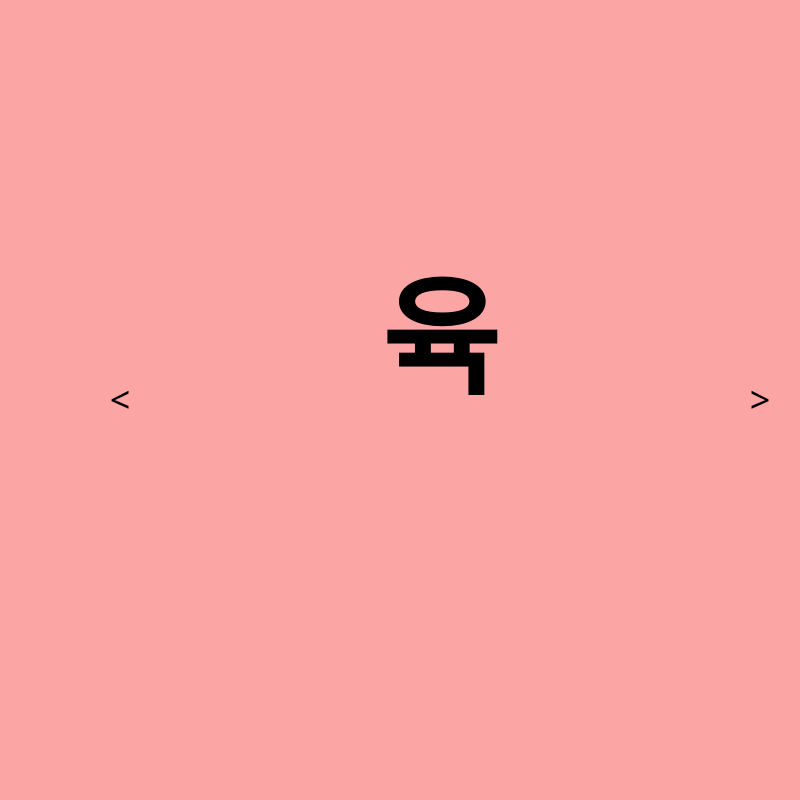
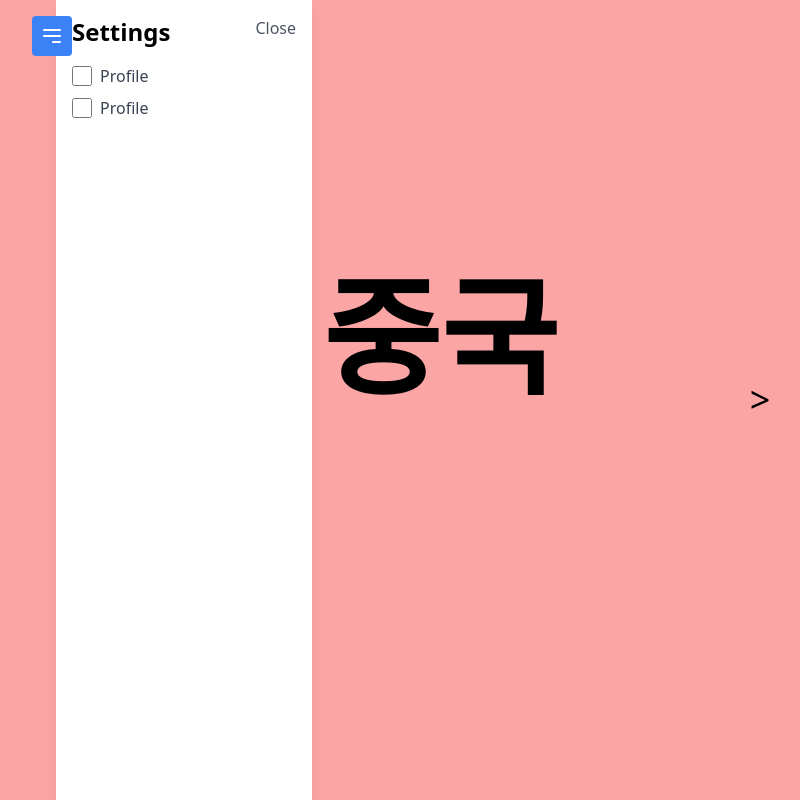
Before and after one commit to BenjiLee/flashcards, a React (Create React App) app: page / in a window 1280 px wide. Shown: the whole page, without its empty margins (200-1000 px from the left). Built offline with nearby package versions, Linux system fonts and the light colour scheme.

Commit message:
Refactor

```diff
--- a/src/App.tsx
+++ b/src/App.tsx
@@ -1,94 +1,10 @@
 import React, { useMemo, useState } from 'react';
 import './App.css';
+import SettingsDrawer from './SettingsDrawer';
+import { FlashCards } from './data';
 
-const countries = [
-  { en: ['Korea'], kr: ['한국'] },
-  { en: ['USA'], kr: ['미국'] },
-  { en: ['China'], kr: ['중국'] },
-  { en: ['Japan'], kr: ['일본'] },
-  { en: ['Russia'], kr: ['러시아'] },
-  { en: ['Germany'], kr: ['독일'] },
-  { en: ['Canada'], kr: ['캐나다'] },
-  { en: ['France'], kr: ['프랑스'] },
-  { en: ['UK'], kr: ['영국'] },
-  { en: ['Italy'], kr: ['이탈리아'] },
-  { en: ['Australia'], kr: ['호주'] },
-  { en: ['Brazil'], kr: ['브라질'] },
-  { en: ['India'], kr: ['인도'] },
-  { en: ['person'], kr: ['사람'] },
-];
 
-const numbers = [
-  { en: ['0'], kr: ['영', '공'] },
-  { en: ['1'], kr: ['일'] },
-  { en: ['2'], kr: ['이'] },
-  { en: ['3'], kr: ['삼'] },
-  { en: ['4'], kr: ['사'] },
-  { en: ['5'], kr: ['오'] },
-  { en: ['6'], kr: ['육'] },
-  { en: ['7'], kr: ['칠'] },
-  { en: ['8'], kr: ['팔'] },
-  { en: ['9'], kr: ['구'] },
-  { en: ['10'], kr: ['십'] },
-  { en: ['100'], kr: ['백'] },
-  { en: ['1,000'], kr: ['천'] },
-  { en: ['10,000'], kr: ['만'] },
-];
-
-const jobs = [
-  { en: ['doctor'], kr: ['의사'] },
-  { en: ['teacher'], kr: ['선생님'] },
-  { en: ['student'], kr: ['학생'] },
-  { en: ['engineer'], kr: ['기술자'] },
-  { en: ['police officer'], kr: ['경찰'] },
-  { en: ['firefighter'], kr: ['소방관'] },
-  { en: ['nurse'], kr: ['간호사'] },
-  { en: ['lawyer'], kr: ['변호사'] },
-  { en: ['chef'], kr: ['요리사'] },
-  { en: ['artist'], kr: ['예술가'] },
-  { en: ['singer'], kr: ['가수'] },
-  { en: ['reporter'], kr: ['기자'] },
-  { en: ['military'], kr: ['군인'] },
-  { en: ['teacher'], kr: ['선생님'] },
-  { en: ['office worker'], kr: ['회사원'] },
-  { en: ['cook'], kr: ['요리사'] },
-  { en: ['researcher'], kr: ['연구원'] },
-];
-
-const items = [
-  { en: ['bag'], kr: ['가방'] },
-  { en: ['chair'], kr: ['의자'] },
-  { en: ['desk'], kr: ['책상'] },
-  { en: ['laptop'], kr: ['노트북'] },
-  { en: ['map'], kr: ['지도'] },
-  { en: ['notebook'], kr: ['공책'] },
-  { en: ['cell phone'], kr: ['휴대폰'] },
-  { en: ['pencil'], kr: ['연필'] },
-  { en: ['eraser'], kr: ['지우개'] },
-  { en: ['window'], kr: ['창문'] },
-  { en: ['hat/cap'], kr: ['모자'] },
-  { en: ['computer'], kr: ['컴퓨터'] },
-  { en: ['watch/clock'], kr: ['시계'] },
-  { en: ['book'], kr: ['책'] },
-  { en: ['pencil case'], kr: ['필통'] },
-  { en: ['pen'], kr: ['볼펜'] },
-  { en: ['wallet'], kr: ['지갑'] },
-  { en: ['money'], kr: ['돈'] },
-  { en: ['tissue'], kr: ['휴지'] },
-  { en: ['umbrella'], kr: ['우산'] },
-  { en: ['camera'], kr: ['카메라'] },
-  { en: ['car'], kr: ['차'] },
-  { en: ['water'], kr: ['물'] },
-  { en: ['mirror'], kr: ['거울'] },
-  { en: ['key'], kr: ['열쇠'] },
-  { en: ['business card'], kr: ['명함'] },
-  { en: ['picture'], kr: ['사진'] },
-  { en: ['eye glasses'], kr: ['안경'] },
-  { en: ['card'], kr: ['카드'] },
-  { en: ['dictionary'], kr: ['사전'] },
-];
-
-const flashcardData = [...countries, ...numbers, ...jobs, ...items];
+const flashcardData = [...FlashCards.countries.data];
 
 enum Side {
   Front = 'Front',
@@ -101,6 +17,7 @@ const App = () => {
 
   const [side, setSide] = useState(Side.Front);
   const [cardIndex, setCardIndex] = useState(0);
+
 
   const back = () => {
     if (side === Side.Front) {
@@ -139,11 +56,11 @@ const App = () => {
     return listOfStrings[randomIndex];
   };
 
-
   const currentCard = shuffledFlashcardData[cardIndex];
 
   return (
     <div className='flex items-center justify-center min-h-screen bg-red-300'>
+
       <div
         className='h-screen w-1/2  absolute top-0 left-0 flex-1 flex items-center justify-center'
         onClick={back}
@@ -158,6 +75,8 @@ const App = () => {
         <p className={'p-5 font-bold '}>{getStringForList(currentCard?.kr)}</p>
         {side === Side.Front ? <div>&nbsp;</div> : <p>{getStringForList(currentCard.en)}</p>}
       </div>
+      <SettingsDrawer />
+
 
       {/*<div className={' absolute bottom-0 '}>*/}
       {/*  <p>{'cardIndex:' + cardIndex}</p>*/}
--- /dev/null
+++ b/src/SettingsDrawer.tsx
@@ -0,0 +1,77 @@
+import { useState } from 'react';
+
+const SettingsDrawer = () => {
+  const [isOpen, setIsOpen] = useState(false);
+  const [checklist, setChecklist] = useState({});
+
+  const toggleDrawer = () => {
+    setIsOpen(!isOpen);
+  };
+
+  const handleCheckboxChange = (e) => {
+    const { name, checked } = e.target;
+    setChecklist((prevState) => ({
+      ...prevState,
+      [name]: checked,
+    }));
+  };
+
+  const checkbox = (key: string) => <li className='mb-2'>
+    <label className='flex items-center'>
+      <input
+        type='checkbox'
+        name={key}
+        checked={checklist[key]}
+        onChange={handleCheckboxChange}
+        className='form-checkbox h-5 w-5 text-blue-600'
+      />
+      <span className='ml-2 text-gray-700'>Profile</span>
+    </label>
+  </li>;
+
+  return (
+    <div
+      className={`fixed top-0 left-100 w-64 h-full bg-white shadow-lg transform transition-transform ${isOpen ? 'translate-x-0' : '-translate-x-full'}`}>
+      <button onClick={toggleDrawer}
+              className={`fixed top-4 left-4 z-50 bg-blue-500 text-white p-2 rounded ${isOpen ? 'translate-x-0' : '-translate-x-full'}`}>
+        {isOpen ? (
+          <svg
+            className='h-6 w-6'
+            fill='none'
+            viewBox='0 0 24 24'
+            stroke='currentColor'>
+            <path
+              strokeLinecap='round'
+              strokeLinejoin='round'
+              strokeWidth={2}
+              d='M6 18L18 6M6 6l12 12' />
+          </svg>
+        ) : (
+          <svg
+            className='h-6 w-6'
+            fill='none'
+            viewBox='0 0 24 24'
+            stroke='currentColor'>
+            <path
+              strokeLinecap='round'
+              strokeLinejoin='round'
+              strokeWidth={2}
+              d='M4 6h16M4 12h16m-7 6h7' />
+          </svg>
+        )}
+      </button>
+      <div className='p-4'>
+        <h2 className='text-2xl font-bold mb-4'>Settings</h2>
+        <button onClick={toggleDrawer} className='absolute top-4 right-4 text-gray-600 hover:text-gray-900'>
+          Close
+        </button>
+        <ul>
+          {checkbox('Countries')}
+          {checkbox('profile')}
+        </ul>
+      </div>
+    </div>
+  );
+};
+
+export default SettingsDrawer;
--- /dev/null
+++ b/src/data.ts
@@ -0,0 +1,104 @@
+const countries = [
+  { en: ['Korea'], kr: ['한국'] },
+  { en: ['USA'], kr: ['미국'] },
+  { en: ['China'], kr: ['중국'] },
+  { en: ['Japan'], kr: ['일본'] },
+  { en: ['Russia'], kr: ['러시아'] },
+  { en: ['Germany'], kr: ['독일'] },
+  { en: ['Canada'], kr: ['캐나다'] },
+  { en: ['France'], kr: ['프랑스'] },
+  { en: ['UK'], kr: ['영국'] },
+  { en: ['Italy'], kr: ['이탈리아'] },
+  { en: ['Australia'], kr: ['호주'] },
+  { en: ['Brazil'], kr: ['브라질'] },
+  { en: ['India'], kr: ['인도'] },
+  { en: ['person'], kr: ['사람'] },
+];
+
+const numbers = [
+  { en: ['0'], kr: ['영', '공'] },
+  { en: ['1'], kr: ['일'] },
+  { en: ['2'], kr: ['이'] },
+  { en: ['3'], kr: ['삼'] },
+  { en: ['4'], kr: ['사'] },
+  { en: ['5'], kr: ['오'] },
+  { en: ['6'], kr: ['육'] },
+  { en: ['7'], kr: ['칠'] },
+  { en: ['8'], kr: ['팔'] },
+  { en: ['9'], kr: ['구'] },
+  { en: ['10'], kr: ['십'] },
+  { en: ['100'], kr: ['백'] },
+  { en: ['1,000'], kr: ['천'] },
+  { en: ['10,000'], kr: ['만'] },
+];
+
+const jobs = [
+  { en: ['doctor'], kr: ['의사'] },
+  { en: ['teacher'], kr: ['선생님'] },
+  { en: ['student'], kr: ['학생'] },
+  { en: ['engineer'], kr: ['기술자'] },
+  { en: ['police officer'], kr: ['경찰'] },
+  { en: ['firefighter'], kr: ['소방관'] },
+  { en: ['nurse'], kr: ['간호사'] },
+  { en: ['lawyer'], kr: ['변호사'] }, { en: ['chef'], kr: ['요리사'] },
+  { en: ['artist'], kr: ['예술가'] },
+  { en: ['singer'], kr: ['가수'] },
+  { en: ['reporter'], kr: ['기자'] },
+  { en: ['military'], kr: ['군인'] },
+  { en: ['teacher'], kr: ['선생님'] },
+  { en: ['office worker'], kr: ['회사원'] },
+  { en: ['cook'], kr: ['요리사'] },
+  { en: ['researcher'], kr: ['연구원'] },
+];
+
+const items = [
+  { en: ['bag'], kr: ['가방'] },
+  { en: ['chair'], kr: ['의자'] },
+  { en: ['desk'], kr: ['책상'] },
+  { en: ['laptop'], kr: ['노트북'] },
+  { en: ['map'], kr: ['지도'] },
+  { en: ['notebook'], kr: ['공책'] },
+  { en: ['cell phone'], kr: ['휴대폰'] },
+  { en: ['pencil'], kr: ['연필'] },
+  { en: ['eraser'], kr: ['지우개'] },
+  { en: ['window'], kr: ['창문'] },
+  { en: ['hat/cap'], kr: ['모자'] },
+  { en: ['computer'], kr: ['컴퓨터'] },
+  { en: ['watch/clock'], kr: ['시계'] },
+  { en: ['book'], kr: ['책'] },
+  { en: ['pencil case'], kr: ['필통'] },
+  { en: ['pen'], kr: ['볼펜'] },
+  { en: ['wallet'], kr: ['지갑'] },
+  { en: ['money'], kr: ['돈'] },
+  { en: ['tissue'], kr: ['휴지'] },
+  { en: ['umbrella'], kr: ['우산'] },
+  { en: ['camera'], kr: ['카메라'] },
+  { en: ['car'], kr: ['차'] },
+  { en: ['water'], kr: ['물'] },
+  { en: ['mirror'], kr: ['거울'] },
+  { en: ['key'], kr: ['열쇠'] },
+  { en: ['business card'], kr: ['명함'] },
+  { en: ['picture'], kr: ['사진'] },
+  { en: ['eye glasses'], kr: ['안경'] },
+  { en: ['card'], kr: ['카드'] },
+  { en: ['dictionary'], kr: ['사전'] },
+];
+
+export const FlashCards = {
+  countries: {
+    title: 'Countries',
+    data: countries,
+  },
+  numbers: {
+    title: 'Numbers',
+    data: numbers,
+  },
+  jobs: {
+    title: 'Jobs',
+    data: jobs,
+  },
+  items: {
+    title: 'Items',
+    data: items,
+  },
+};
```
Also changed, not shown: 1 other file (tests, documents, lock files or other folders).
